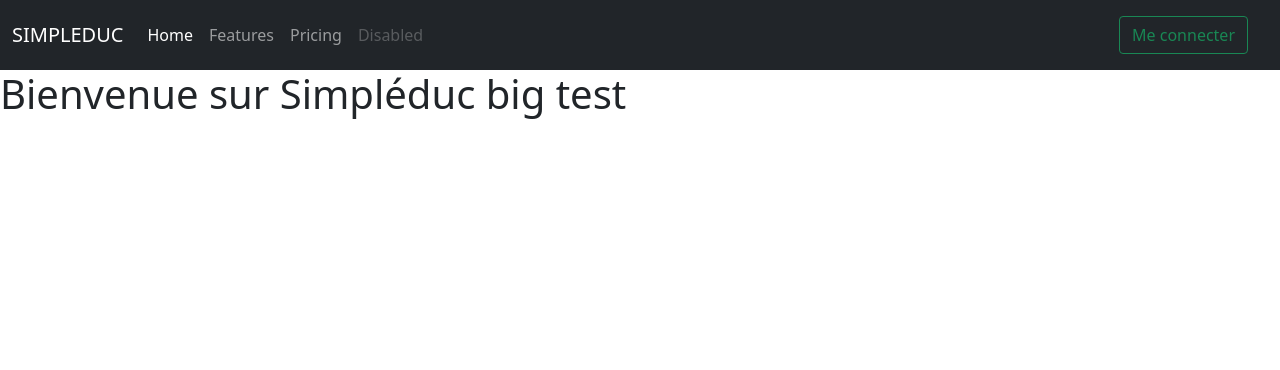
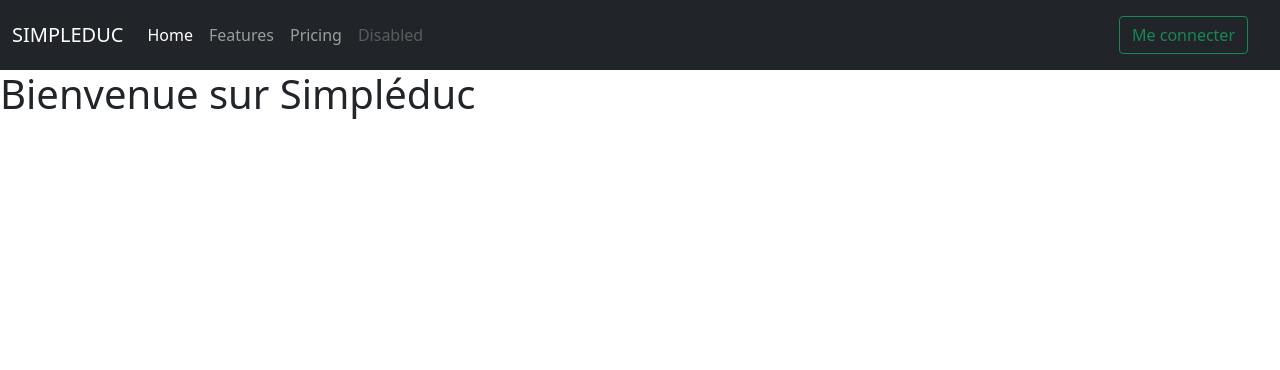
Before and after one commit to VALENTIN4real/simpleduc, a PHP site: page / in a window 1280 px wide. Shown: the top 370 px of the page. Run offline with PHP 8.4, Linux system fonts and the light colour scheme.

Commit message:
modif du sale chien

```diff
--- a/src/vue/accueil.html.twig
+++ b/src/vue/accueil.html.twig
@@ -2,4 +2,4 @@
 
 {% block title %} {{ parent() }} Accueil {% endblock %}
 
-{% block contenu %} <h1>Bienvenue sur Simpléduc big test </h1> {% endblock %}
+{% block contenu %} <h1>Bienvenue sur Simpléduc</h1> {% endblock %}
```
